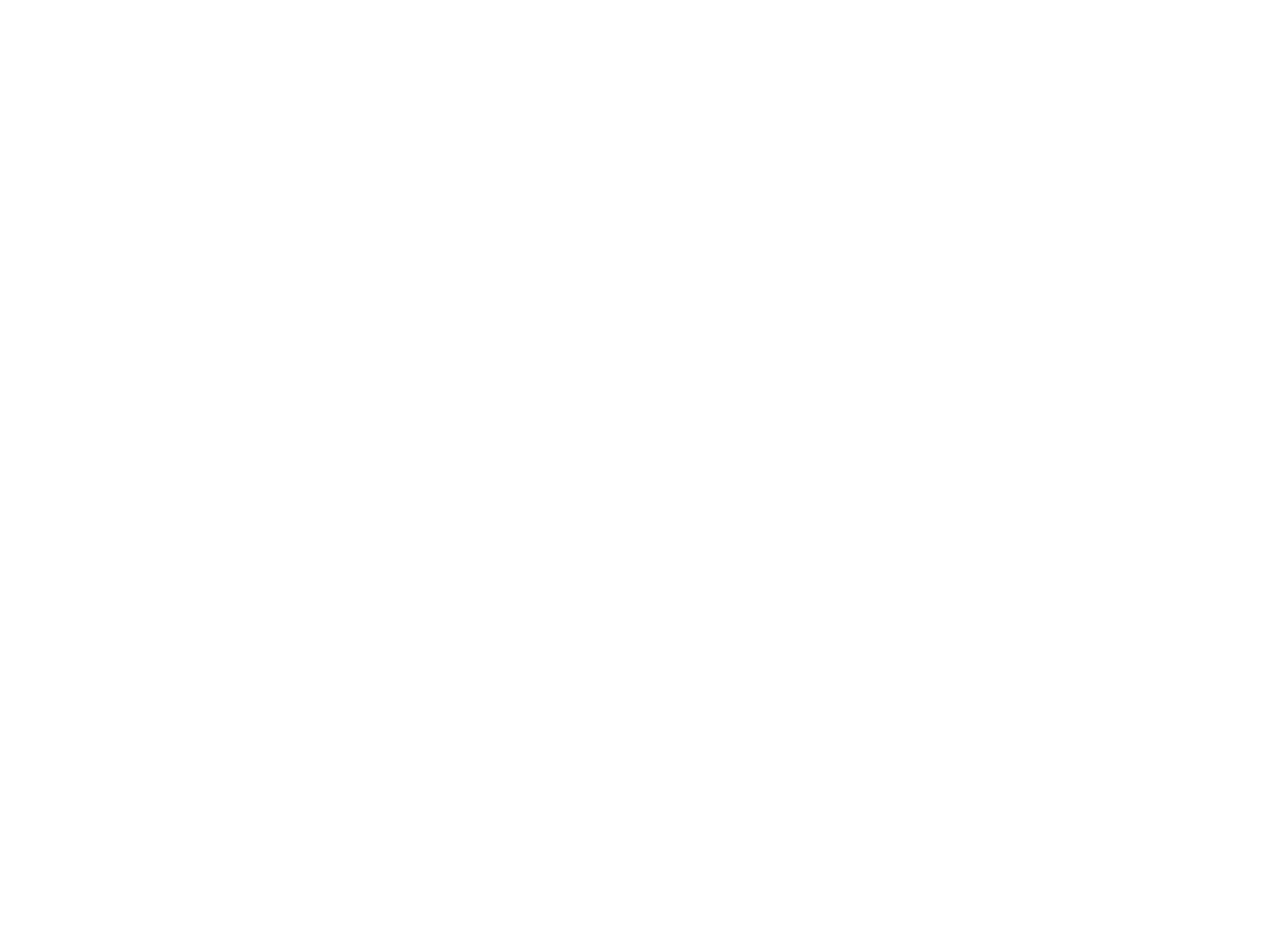
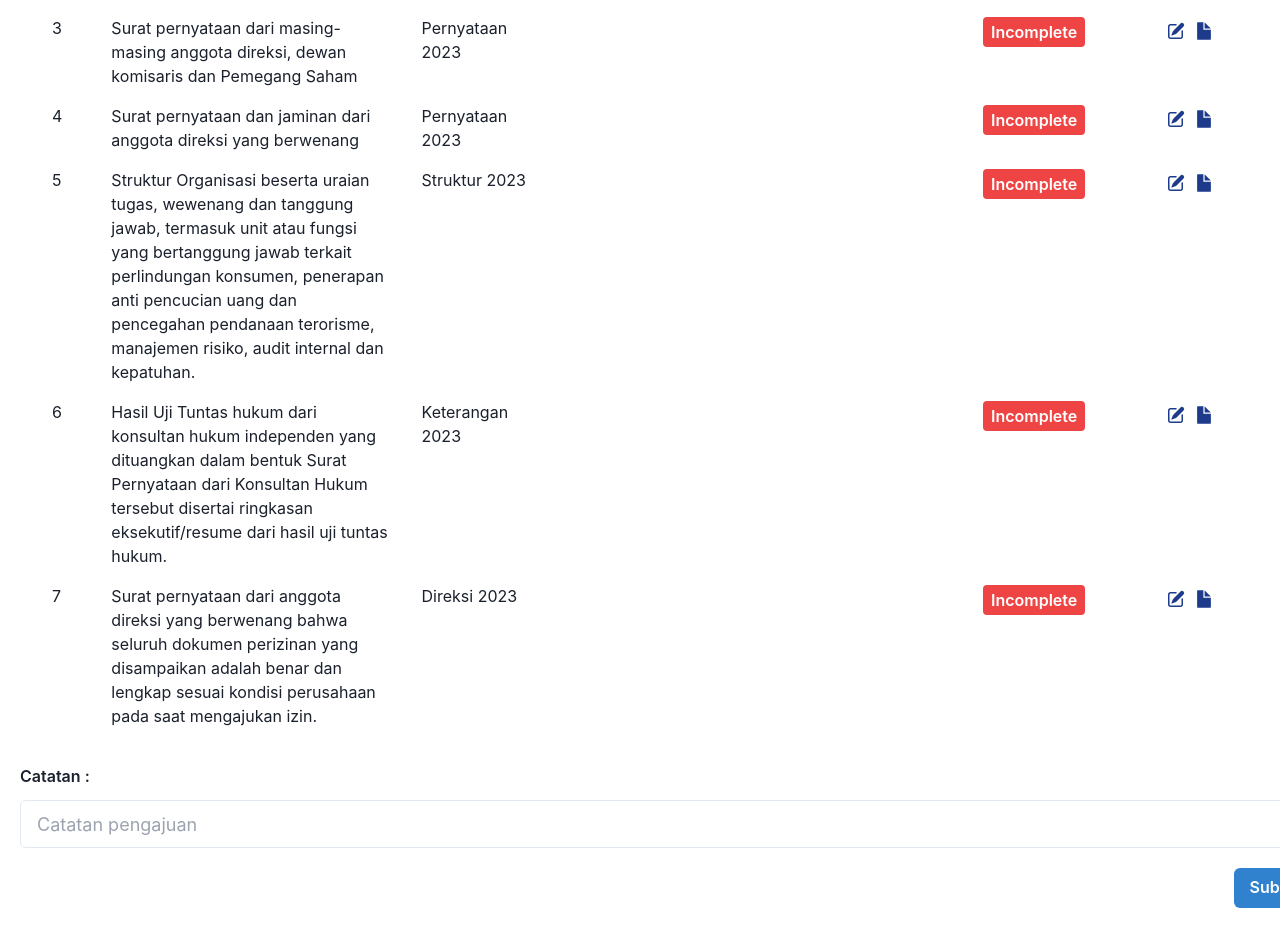
Before and after one commit to vkran5/BI, a React (Create React App) app: page /detail in a window 1280 px wide. Shown: the part 1235-2163 px from the top of the page. Before the commit the page ends 800 px from the top, so only its background shows below. Built offline with nearby package versions, Linux system fonts and the light colour scheme.

Commit message:
first commit

```diff
--- a/src/pages/Details.tsx
+++ b/src/pages/Details.tsx
@@ -21,11 +21,13 @@ interface INonComplete {
 const Detail = () => {
   const [selectedIndex, setSelectedIndex] = useState(100);
   const [insertData, setInsertData] = useState("");
+  const [notes, setNotes] = useState("");
+  const [isNoteSubmitted, setIsNoteSubmitted] = useState(false);
   const [inCompleteData, setInCompletedData] = useState<INonComplete[]>([
     {
       name: "Persetujuan 2023",
       document: "Surat persetujuan dari otoritas pengawas Bank",
-      analisis: "aad",
+      analisis: "",
     },
     {
       name: "Pernyataan 2023",
@@ -232,16 +234,13 @@ const Detail = () => {
         {/* Tabs */}
         <Tabs size="md" variant="enclosed">
           <TabList>
+            <Tab>Kelembagaan</Tab>
             <Tab>Umum</Tab>
-            <Tab>Kelembagaan</Tab>
             <Tab>Pemodalan dan Keunangan</Tab>
             <Tab>Manajemen Resiko</Tab>
             <Tab>Kapabilitas Sistem Informasi</Tab>
           </TabList>
           <TabPanels>
-            <TabPanel>
-              <p>Umum</p>
-            </TabPanel>
             <TabPanel>
               <table className="w-full table-auto pb-5">
                 <thead>
@@ -273,6 +272,9 @@ const Detail = () => {
               </table>
             </TabPanel>
             <TabPanel>
+              <p>Umum</p>
+            </TabPanel>
+            <TabPanel>
               <p>Pemodalan dan Keunangan</p>
             </TabPanel>
             <TabPanel>
@@ -284,8 +286,68 @@ const Detail = () => {
           </TabPanels>
         </Tabs>
 
-        {/* Procces */}
-        <div></div>
+        {/* Submit */}
+        <div className="w-[1300px] mx-auto">
+          {isNoteSubmitted ? (
+            <>
+              <div className="border mx-auto rounded-xl p-5 bg-slate-100">
+                <div className="flex justify-between">
+                  <div className="bg-blue-300 w-[160px] rounded-lg h-[32px] flex justify-center items-center">
+                    <p className="text-blue-700 font-semibold">
+                      Status Persetujuan :
+                    </p>
+                  </div>
+                  <p className="text-blue-700 font-semibold">
+                    26 November 2023
+                  </p>
+                </div>
+
+                <div className="py-2 flex gap-3">
+                  <div>
+                    <p>Oleh </p>
+                    <p>Catatan </p>
+                  </div>
+
+                  <div>
+                    <p>:</p>
+                    <p>:</p>
+                  </div>
+
+                  <div>
+                    <p>Yessy Indah Tri Utamxi</p>
+                    <p>{notes}</p>
+                  </div>
+                </div>
+              </div>
+
+              <div></div>
+            </>
+          ) : (
+            <>
+              <p className="font-semibold py-3">Catatan :</p>
+              <Input
+                placeholder="Catatan pengajuan"
+                size="lg"
+                className="h-[300pxx]"
+                value={notes}
+                onChange={(e) => {
+                  setNotes(e.target.value);
+                }}
+              />
+              <div className="flex justify-end pt-5">
+                <Button
+                  colorScheme="blue"
+                  disabled={true}
+                  onClick={() => {
+                    setIsNoteSubmitted(true);
+                  }}
+                >
+                  Submit
+                </Button>
+              </div>
+            </>
+          )}
+        </div>
       </div>
     </div>
   );
```
